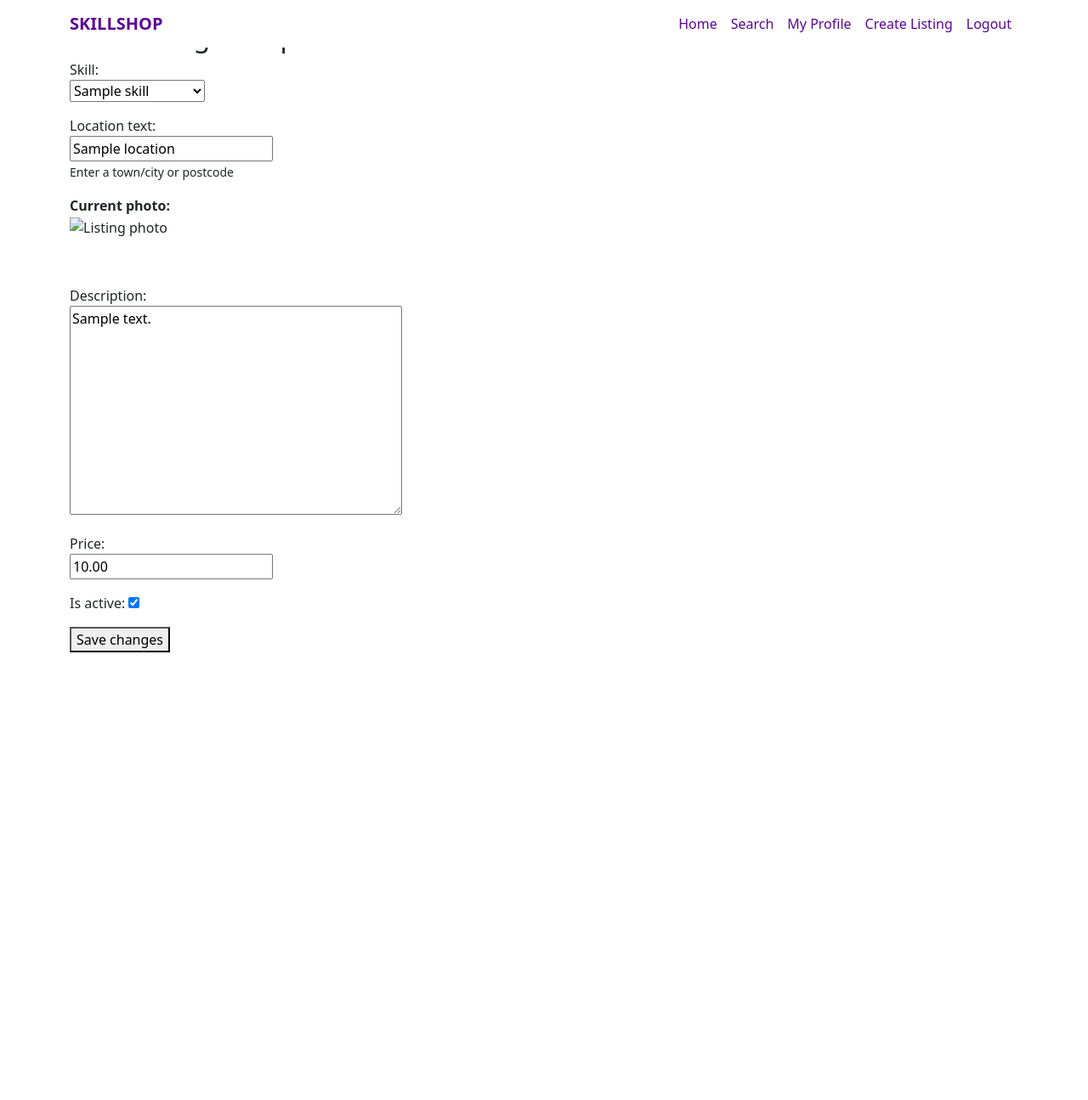
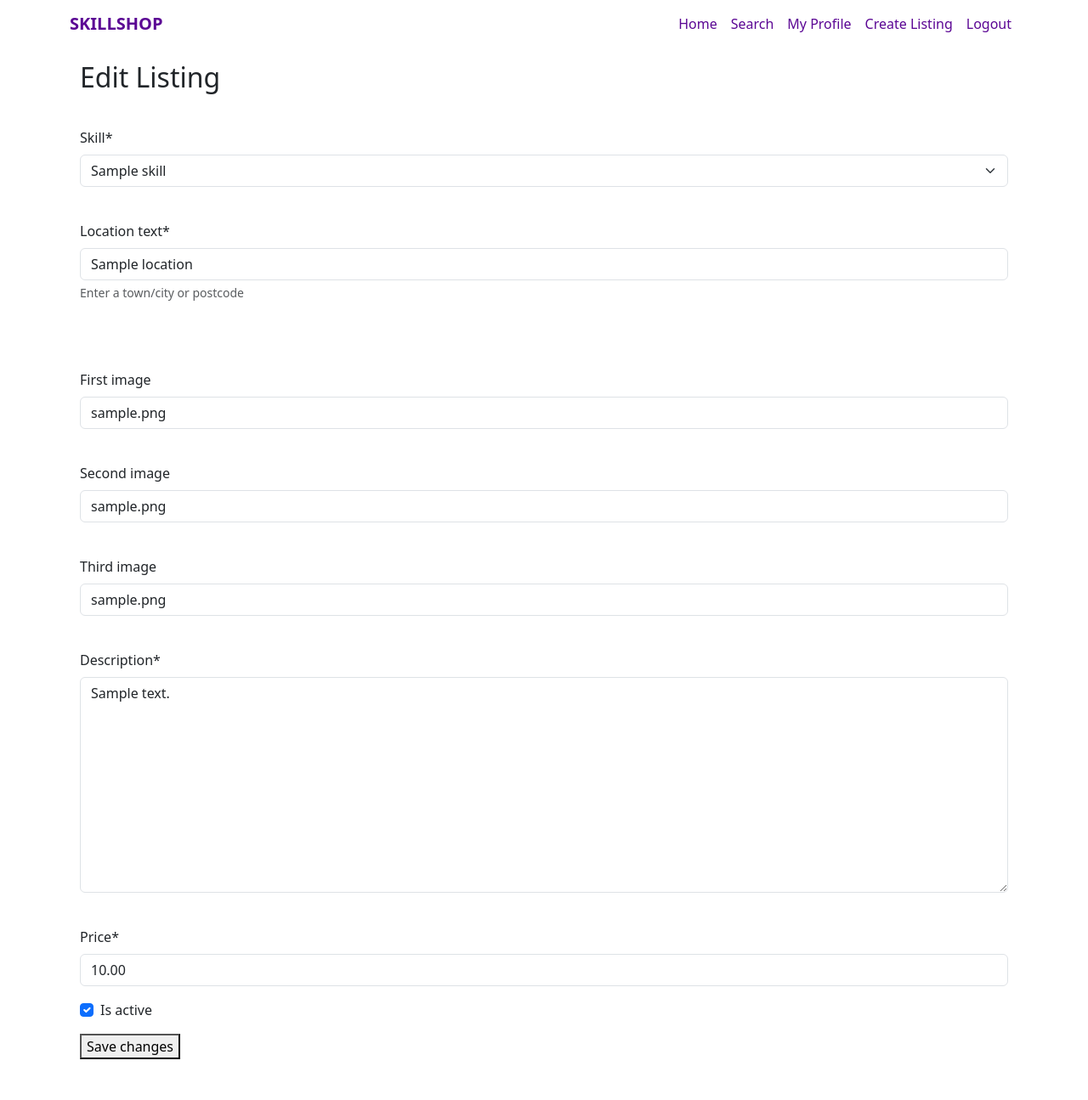
Before and after one commit to amiravalbaker/skillshop, a Django app: page /listing/1/edit/ in a window 1280 px wide. Shown: the whole page at 85% size. Before the commit the page ends 768 px from the top, so only its background shows below. Run offline with Django 4.2, Linux system fonts and the light colour scheme; a user stored in the database is signed in; tables that the repository leaves empty hold one stand-in row (values such as "Sample post"); some libraries are stand-ins or nearby versions.

Commit message:
update form styling in template for profile and listing

```diff
--- a/skills/forms.py
+++ b/skills/forms.py
@@ -29,7 +29,7 @@
 
     class Meta:
         model = Listing
-        fields = ["description", "price", "is_active"]
+        fields = ["description", "price", "is_active", "photo_1", "photo_2", "photo_3"]
 
     def __init__(self, *args, **kwargs):
         super().__init__(*args, **kwargs)
--- a/skills/models.py
+++ b/skills/models.py
@@ -47,13 +47,21 @@
     is_active = models.BooleanField(default=True)
     created_at = models.DateTimeField(auto_now_add=True)
     location = models.ForeignKey(Location, on_delete=models.PROTECT, null=True, blank=True)
-    photo = CloudinaryField("image", blank=True, null=True)
+    # Up to 3 photos for each listing
+    photo_1 = CloudinaryField("First image", blank=True, null=True)
+    photo_2 = CloudinaryField("Second image", blank=True, null=True)
+    photo_3 = CloudinaryField("Third image", blank=True, null=True)
 
     class Meta:
         ordering = ["-created_at"]
 
     def __str__(self):
         return f"{self.skill.name} ({self.provider.user.username})"
+
+    def get_photos(self):
+        """Returns a list of populated photo fields."""
+        photos = [self.photo_main, self.photo_2, self.photo_3]
+        return [p for p in photos if p]
 
 class Review(models.Model):
     listing = models.ForeignKey("Listing", on_delete=models.CASCADE, related_name="reviews")
--- a/skills/templates/skills/edit_listing.html
+++ b/skills/templates/skills/edit_listing.html
@@ -1,8 +1,10 @@
 {% extends "base.html" %}
+{% load crispy_forms_tags %}
 {% load static %}
 
 {% block content %}
-<h2>Edit Listing: {{ listing.skill.name }}</h2>
+<div class="container py-5">
+  <h2>Edit Listing</h2>
 
   <form method="post" enctype="multipart/form-data">
     {% csrf_token %}
@@ -12,21 +14,26 @@
     {% endif %}
 
     <p>
-        {{ form.skill_choice.label_tag }}<br>
-        {{ form.skill_choice }}
+      {{ form.skill_choice.label_tag|crispy }}<br>
+      {{ form.skill_choice|as_crispy_field }}
+      {% if form.skill_choice.errors %}
+    <div style="color:red;">{{ form.skill_choice.errors }}</div>
+    {% endif %}
     </p>
 
     <div id="new-skill-box" style="display:none;">
       <p>
-            {{ form.new_skill.label_tag }}<br>
-            {{ form.new_skill }}
+        {{ form.new_skill.label_tag|crispy }}<br>
+        {{ form.new_skill |as_crispy_field }}
+        {% if form.new_skill.errors %}
+      <div style="color:red;">{{ form.new_skill.errors }}</div>
+      {% endif %}
       </p>
     </div>
 
     <p>
-        {{ form.location_text.label_tag }}<br>
-        {{ form.location_text }}<br>
-        <small>{{ form.location_text.help_text }}</small>
+    {{ form.location_text.label_tag|crispy }}<br>
+    {{ form.location_text|as_crispy_field }}<br>
     {% if form.location_text.errors %}
     <div style="color:red;">{{ form.location_text.errors }}</div>
     {% endif %}
@@ -42,19 +49,32 @@
 
     {# Photo upload field #}
     <p>
-      {{ form.photo.label_tag }}<br>
-      {{ form.photo }}
-      {% if form.photo.errors %}
-        <div style="color:red;">{{ form.photo.errors }}</div>
+      {{ form.photo_1.label_tag|crispy }}<br>
+      {{ form.photo_1|as_crispy_field }}
+      {% if form.photo_1.errors %}
+    <div style="color:red;">{{ form.photo_1.errors }}</div>
+    {% endif %}
+
+    {{ form.photo_2.label_tag|crispy }}<br>
+    {{ form.photo_2|as_crispy_field }}
+    {% if form.photo_2.errors %}
+    <div style="color:red;">{{ form.photo_2.errors }}</div>
+    {% endif %}
+
+    {{ form.photo_3.label_tag|crispy }}<br>
+    {{ form.photo_3|as_crispy_field }}
+    {% if form.photo_3.errors %}
+    <div style="color:red;">{{ form.photo_3.errors }}</div>
     {% endif %}
     </p>
 
-    <p>{{ form.description.label_tag }}<br>{{ form.description }}</p>
-    <p>{{ form.price.label_tag }}<br>{{ form.price }}</p>
-    <p>{{ form.is_active.label_tag }} {{ form.is_active }}</p>
+    <p>{{ form.description.label_tag|crispy }}<br>{{ form.description |as_crispy_field }}</p>
+        <p>{{ form.price.label_tag|crispy }}<br>{{ form.price|as_crispy_field}}</p>
+        <p>{{ form.is_active.label_tag|crispy }} {{ form.is_active|as_crispy_field }}</p>
 
     <button type="submit">Save changes</button>
   </form>
+</div>
 
-<script src="{% static 'skills/listing.js' %}"></script>
+<script src="{% static 'js/listing.js' %}"></script>
 {% endblock %}
```
Also changed, not shown: skills/templates/skills/create_listing.html (+23 -2 lines), skills/templates/skills/edit_profile.html (+26 -6 lines), skills/migrations/0011_remove_listing_photo_listing_photo_1_listing_photo_2_and_more.py (added). Lines whose indentation alone changed are shown as unchanged.
